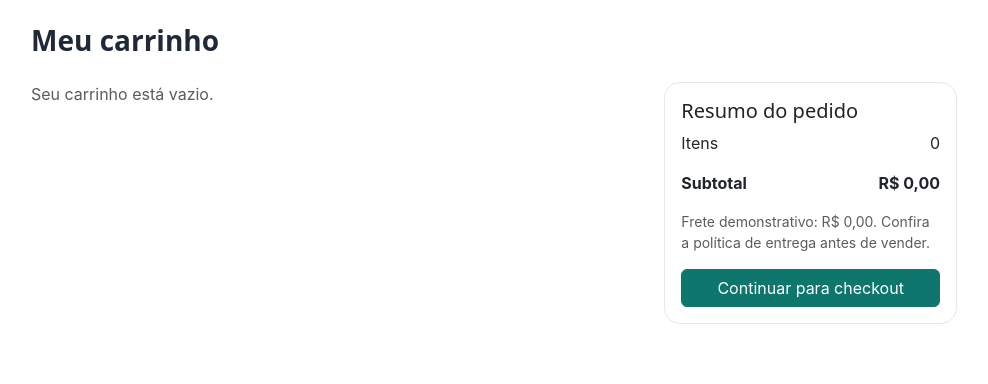
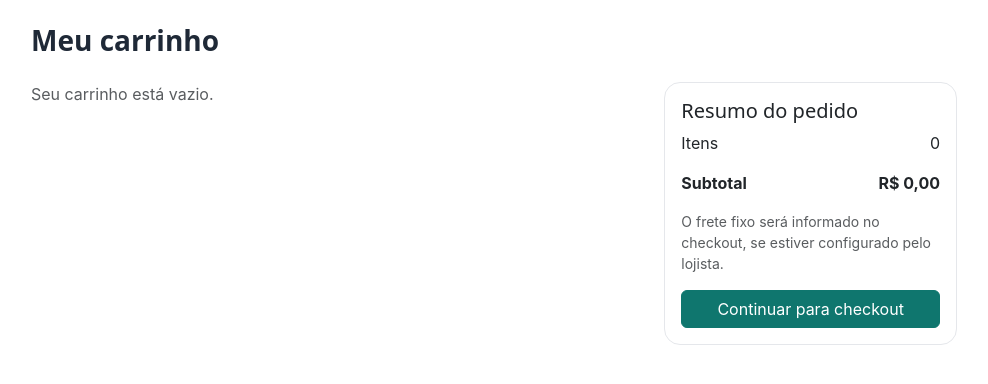
Before and after one commit to Leonardo360-arch/Vittapet, a PHP site: page /carrinho.php in a window 1280 px wide. Shown: the part 57-441 px from the top of the page, without its empty margins (146-1134 px from the left). Run offline with PHP 8.4, Linux system fonts and the light colour scheme.

Commit message:
fix: remove frete zero demonstrativo do carrinho

```diff
--- a/public/carrinho.php
+++ b/public/carrinho.php
@@ -46,7 +46,7 @@ try{$state=cartState();$error=null;}catch(Throwable $ex){error_log($ex->getMessa
 <main class="container py-4" style="max-width:950px"><h1 class="h3 fw-bold mb-4">Meu carrinho</h1><div id="alert" class="alert alert-danger d-none" role="alert"></div><?php if($error):?><div class="alert alert-warning"><?=e($error)?></div><?php endif;?>
 <div class="row g-4"><div class="col-lg-8"><div id="items">
 <?php foreach($state['items'] as $item):?><div class="card mb-3 p-3 cart-item" data-id="<?=$item['id']?>"><div class="d-flex justify-content-between gap-3 align-items-center flex-wrap"><div><div class="fw-semibold"><?=e($item['nome'])?></div><div class="text-muted small unit-price"><?=money($item['preco'])?> cada</div></div><div class="d-flex gap-2 align-items-center"><button class="btn btn-sm btn-outline-secondary minus" aria-label="Diminuir quantidade">−</button><span class="qty px-2"><?=$item['quantidade']?></span><button class="btn btn-sm btn-outline-secondary plus" aria-label="Aumentar quantidade">+</button><button class="btn btn-sm btn-link text-danger remove">Remover</button></div><strong class="item-total"><?=money($item['total'])?></strong></div></div><?php endforeach;?></div><p id="empty" class="text-muted <?=$state['count']?'d-none':''?>">Seu carrinho está vazio.</p></div>
-<aside class="col-lg-4"><div class="card p-3"><h2 class="h5">Resumo do pedido</h2><div class="d-flex justify-content-between"><span>Itens</span><span id="count"><?=$state['count']?></span></div><div class="d-flex justify-content-between mt-3"><strong>Subtotal</strong><strong id="subtotal"><?=money($state['subtotal'])?></strong></div><p class="small text-muted mt-3">Frete demonstrativo: R$ 0,00. Confira a política de entrega antes de vender.</p><a class="btn btn-primary" href="checkout.php">Continuar para checkout</a></div></aside></div></main>
+<aside class="col-lg-4"><div class="card p-3"><h2 class="h5">Resumo do pedido</h2><div class="d-flex justify-content-between"><span>Itens</span><span id="count"><?=$state['count']?></span></div><div class="d-flex justify-content-between mt-3"><strong>Subtotal</strong><strong id="subtotal"><?=money($state['subtotal'])?></strong></div><p class="small text-muted mt-3">O frete fixo será informado no checkout, se estiver configurado pelo lojista.</p><a class="btn btn-primary" href="checkout.php">Continuar para checkout</a></div></aside></div></main>
 <script>
 const token=<?=json_encode(csrf())?>;
 const format=new Intl.NumberFormat('pt-BR',{style:'currency',currency:'BRL'});
```
